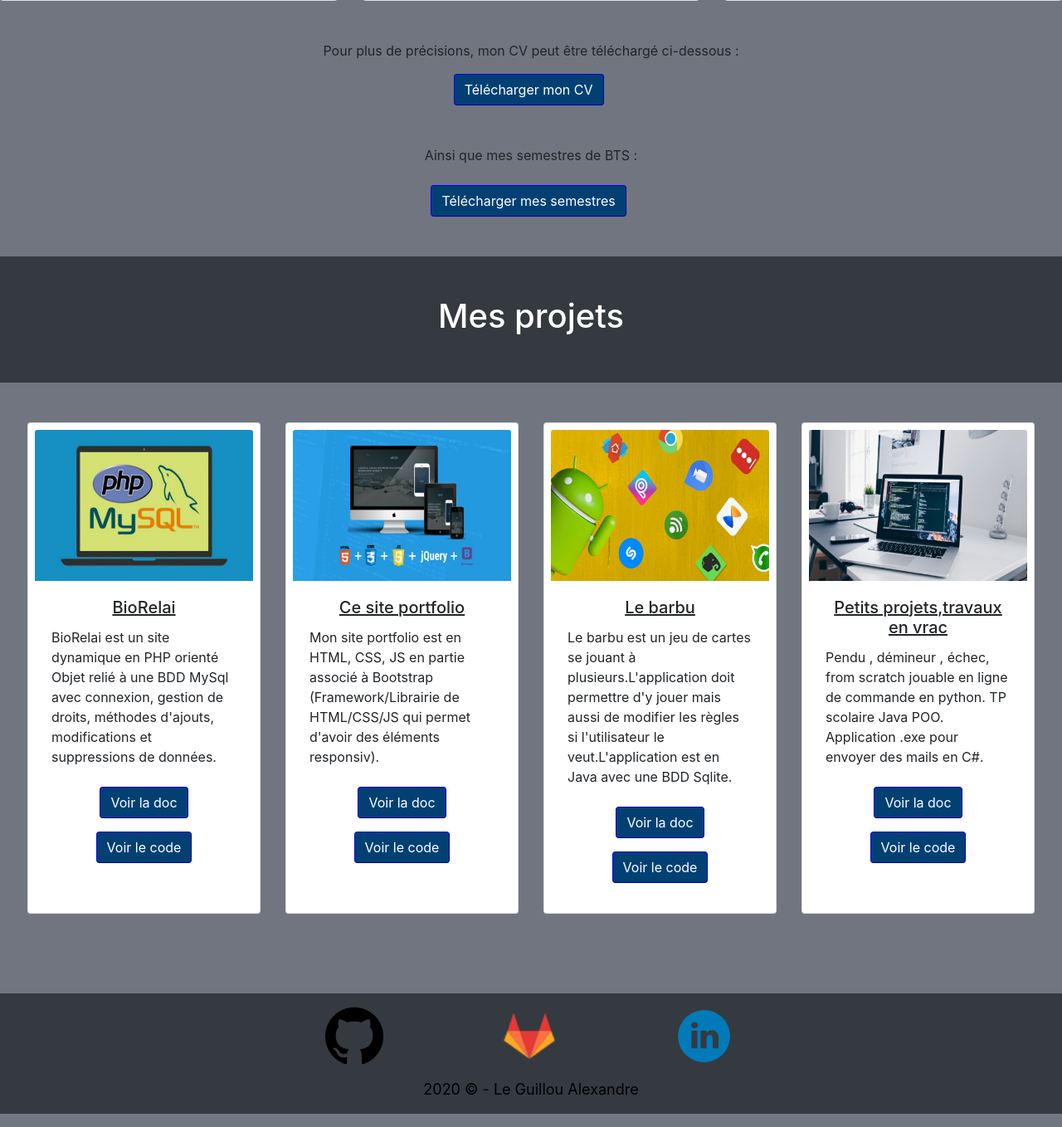
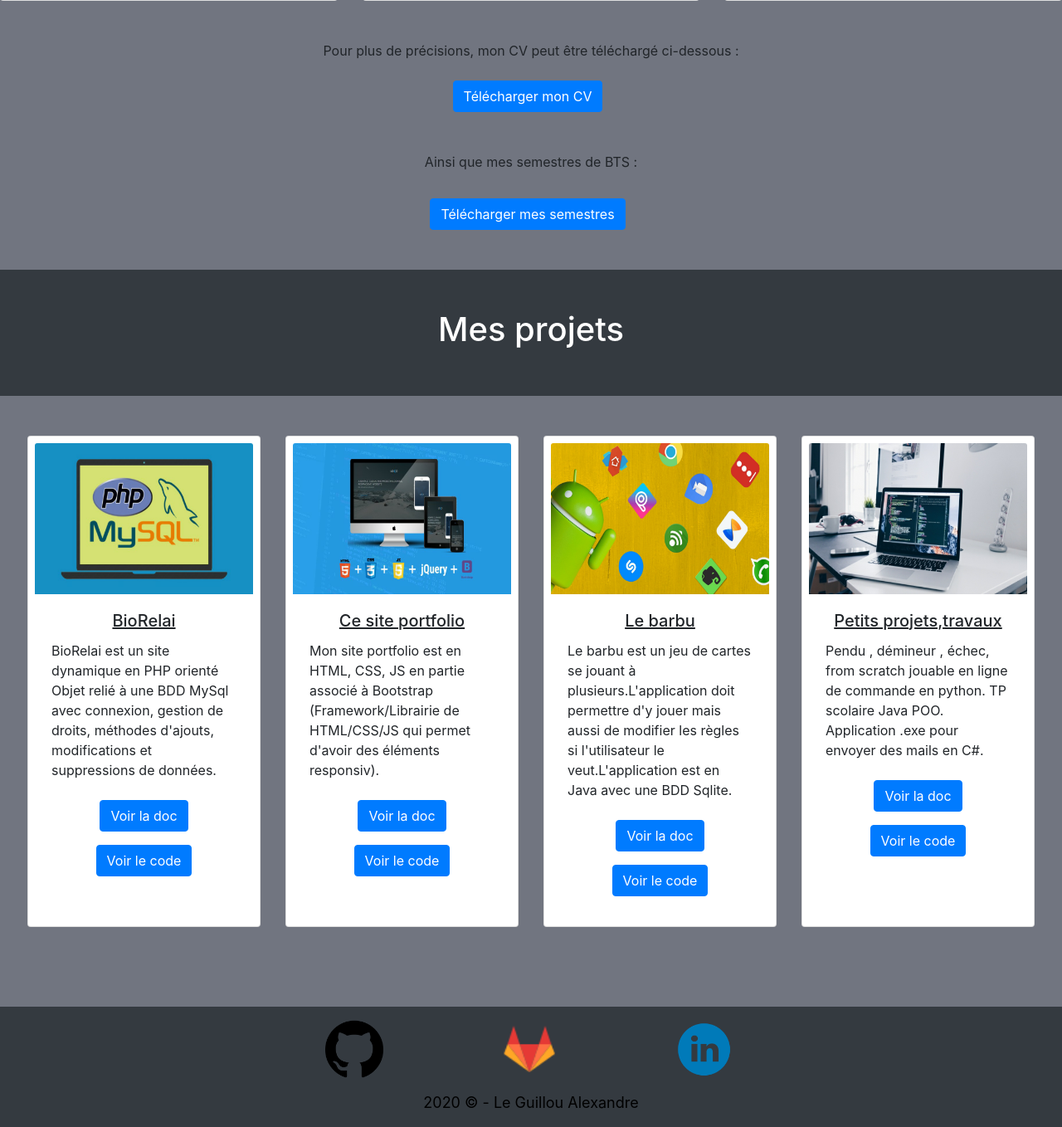
Before and after one commit to chiptu/SIte-CV-save, a PHP site: page /Site_CV2/ in a window 1280 px wide. Shown: the part 1931-3289 px from the top of the page at 83% size. Run offline with PHP 8.4, Linux system fonts and the light colour scheme; some libraries are stand-ins or nearby versions.

Commit message:
commit maison

```diff
--- a/index.php
+++ b/index.php
@@ -8,6 +8,7 @@
 <!DOCTYPE html>
 <html lang="fr">
 	<head>
+
 
 	<!--
 		HESITEZ PAS A TESTER LA PAGE 404 EN AJOUTANT UNE FIN D URL QUI N EXISTE PAS
@@ -86,7 +87,7 @@
 
 
 
-	<nav class="navbar navbar-expand-sm bg-dark navbar-dark sticky-top">
+	<nav class="navbar navbar-expand-sm bg-dark navbar-dark sticky-top w-100">
 
     		<button class="navbar-toggler navbar-toggler-right" type="button" data-toggle="collapse" data-target="#navbarNavAltMarkup" aria-controls="navbarNavAltMarkup" aria-expanded="false" aria-label="Toggle navigation">
         		<span class="navbar-toggler-icon"></span>
--- a/style/layout.css
+++ b/style/layout.css
@@ -8,9 +8,6 @@ html
     overflow-x: hidden;
 
 }
-
-
-
 
 .banner-area
 {
@@ -97,11 +94,8 @@ h1
 }
 
 
-
-
 .text
 {
-
 	text-align: justify;
     display: block;
     font-size: 18px;
@@ -110,7 +104,6 @@ h1
     padding: 15%;
     padding-top: 0;
     padding-bottom: 0;
-
 
 
     margin-top: 0;
@@ -153,25 +146,11 @@ h1
 {
 	text-align: left
 }
-.btn
-{
-   border: 1px outset blue;
-   background-color:#024073;
-   height:auto;
-   width:auto;
-   cursor:pointer;
-   color:white;
-
-   margin-right:3.5%;
- }
 
 
 .btn:hover {
    background-color: blue;
-   color:white;
 }
-
-
 
 
 /*<!-- POUR LA DOC -->*/
--- a/vue/vuePrincipal.php
+++ b/vue/vuePrincipal.php
@@ -20,7 +20,7 @@
 
 	<body>
 
-		<div class="row d-block mx-auto bg-dark p-5 ml-0" id="QuiSuisJe">
+		<div class="row d-block mx-auto bg-dark p-5" id="QuiSuisJe">
 
 			<h1 >Qui suis je ?</h1>
 		</div>
@@ -31,7 +31,7 @@
 				<div class="banner-area " style = "max-width: 100%;" >
 
 
-      	  			<div class="col-xl d-flex" >
+      	  			<div class="col d-flex" >
 
 
 								<div class = "text">
@@ -50,7 +50,7 @@ Ce portfolio ( en cours de construction), que j’ai souhaité coder entièremen
 
 
 
-		<div class="row d-block mx-auto bg-dark p-5 ml-0" id="Parcours">
+		<div class="row d-block mx-auto bg-dark p-5" id="Parcours">
 			 <h1>Mon parcours </h1>
 		</div>
 
@@ -62,7 +62,7 @@ Ce portfolio ( en cours de construction), que j’ai souhaité coder entièremen
 			<div class="banner-area mx-auto" style = "max-width: 100%;" >
 
 
-				<div class="col-md-auto">
+				<div class="col-auto">
 
 					<div class="card-deck" id="formations">
 
@@ -130,14 +130,14 @@ Ce portfolio ( en cours de construction), que j’ai souhaité coder entièremen
 	<br><br>
 		<p>Pour plus de précisions, mon CV peut être téléchargé ci-dessous :</p>
 
-		<div class="md-4 text-center">
-    		<a class = "btn" href="images/cv.pdf" download="cv">Télécharger mon CV</a>
+		<div class="m-4 text-center">
+    		<a class = "btn btn-primary mr-5" href="images/cv.pdf" download="cv">Télécharger mon CV</a>
 		</div>
 
 		<p class="mt-5">Ainsi que mes semestres de BTS :</p>
 
-		<div class="md-4 text-center">
-			<a class = "btn mt-2" href="images/semestres.pdf" download="semestres">Télécharger mes semestres</a>
+		<div class="mt-4 text-center">
+			<a class = "btn btn-primary mt-2 mr-5" href="images/semestres.pdf" download="semestres">Télécharger mes semestres</a>
 		</div>
 
 	<br><br>
@@ -149,13 +149,13 @@ Ce portfolio ( en cours de construction), que j’ai souhaité coder entièremen
 
 
 
-<div class="row d-block mx-auto bg-dark p-5 ml-0" id="Projets">
+<div class="row d-block mx-auto bg-dark p-5 " id="Projets">
  	 <h1>Mes projets</h1>
 </div>
 
 	<div class = "row">
 
-		<div class = "col-sm-12 p-5" >
+		<div class = "col-12 p-5" >
 
 		<div class="card-deck" id="projets">
 
@@ -170,7 +170,7 @@ Ce portfolio ( en cours de construction), que j’ai souhaité coder entièremen
 						  avec connexion, gestion de droits, méthodes d'ajouts, modifications et suppressions de données.</p>
 
     					 <div class = "text-center">
-    					 	<a href="vue/docBioRelai.php" class="btn m-2">Voir la doc</a><a href="#" class="btn m-2">Voir le code</a>
+    					 	<a href="vue/docBioRelai.php" class="btn btn-primary m-2">Voir la doc</a><a href="#" class="btn btn-primary m-2">Voir le code</a>
     					 </div>
 
 
@@ -191,7 +191,7 @@ Ce portfolio ( en cours de construction), que j’ai souhaité coder entièremen
 						 (Framework/Librairie de HTML/CSS/JS qui permet d'avoir des éléments responsiv).</p>
 
     					 <div class = "text-center">
-    					 	<a href="vue/docSiteCV.php" class="btn m-2">Voir la doc</a><a href="https://github.com/chiptu/SiteCV" class="btn m-2">Voir le code</a>
+    					 	<a href="vue/docSiteCV.php" class="btn btn-primary m-2">Voir la doc</a><a href="https://github.com/chiptu/SiteCV" class="btn btn-primary m-2">Voir le code</a>
     					 </div>
 
 
@@ -210,7 +210,7 @@ Ce portfolio ( en cours de construction), que j’ai souhaité coder entièremen
 						  est en Java avec une BDD Sqlite. </p>
 
     					 <div class = "text-center">
-    					 	<a href="vue/docLeBarbu.php" class="btn m-2">Voir la doc</a><a href="#" class="btn m-2">Voir le code</a>
+    					 	<a href="vue/docLeBarbu.php" class="btn btn-primary m-2">Voir la doc</a><a href="#" class="btn btn-primary m-2">Voir le code</a>
     					 </div>
 
 
@@ -225,12 +225,12 @@ Ce portfolio ( en cours de construction), que j’ai souhaité coder entièremen
   				<img class="card-img-top" src="images/code-cafe.png" alt="image de code sur un pc portable">
   					<div class="card-body">
 
-   						 <h5 class="card-title">Petits projets,travaux en vrac</h5>
+   						 <h5 class="card-title">Petits projets,travaux</h5>
     					 <p class="card-text">Pendu , démineur , échec, from scratch jouable en ligne de commande en python.
 						 TP scolaire Java POO. Application .exe pour envoyer des mails en C#.</p>
 
     					 <div class = "text-center">
-    					 	<a href="vue/docTravaux.php" class="btn m-2">Voir la doc</a><a href="#" class="btn m-2">Voir le code</a>
+    					 	<a href="vue/docTravaux.php" class="btn btn-primary m-2">Voir la doc</a><a href="#" class="btn btn-primary m-2">Voir le code</a>
     					 </div>
 
 
@@ -252,7 +252,7 @@ Ce portfolio ( en cours de construction), que j’ai souhaité coder entièremen
 
 	<div class = "row">
 
-			<div class = "col-sm-12" >
+			<div class = "col-12" >
 
 
 					 <ul class="social-icons">
```
Also changed, not shown: vue/docSiteCV.php (+47 -3 lines), 3 other files.
